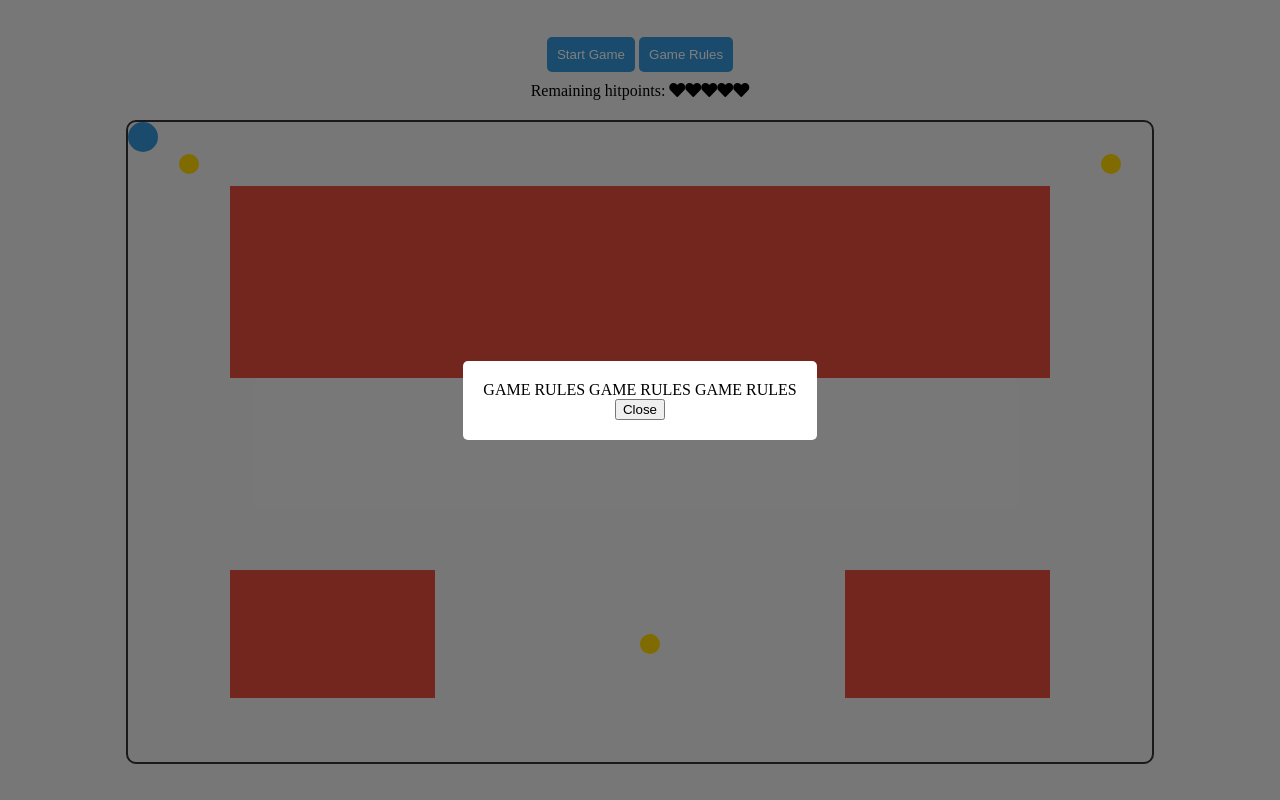
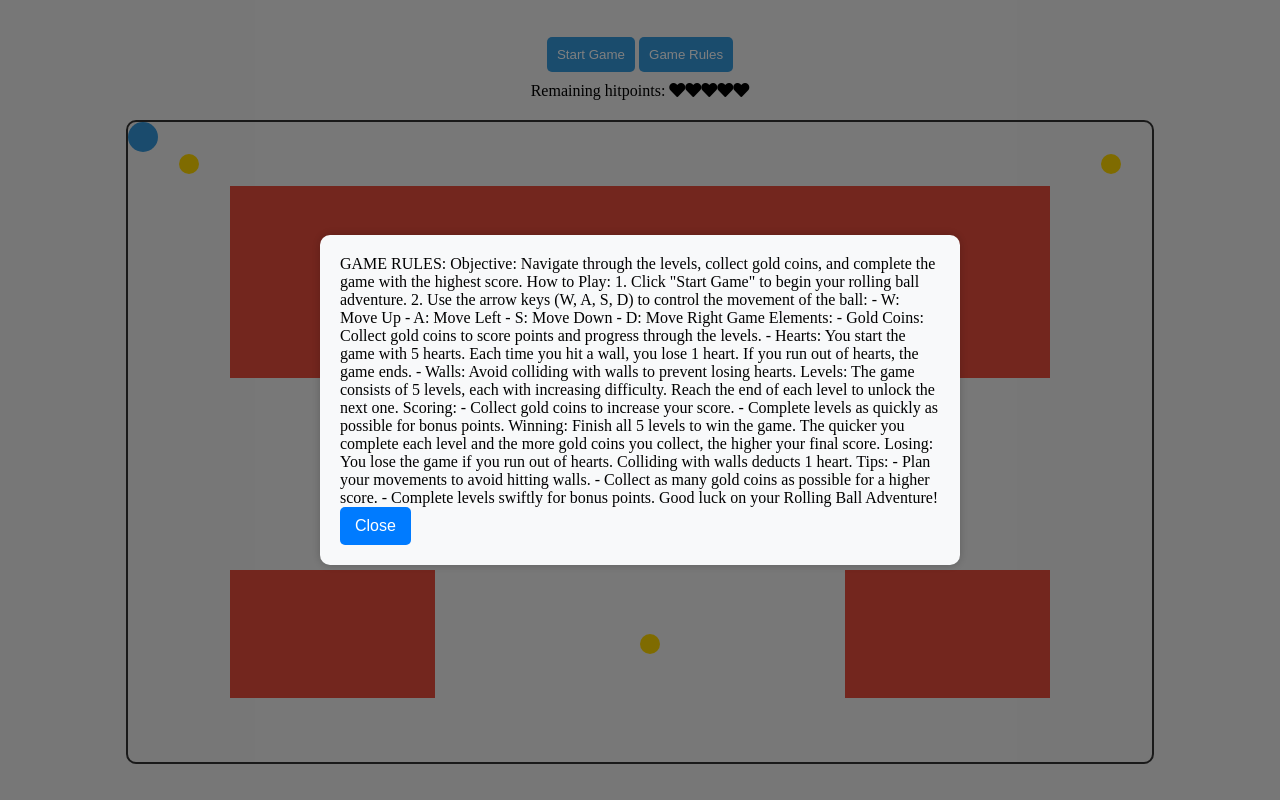
Before and after one commit to ErikPoczos/Semestralka, a plain HTML site: page index.html in a window 1280 px wide. Both pictures are taken after a click on the button "Game Rules". Drawn offline with Linux system fonts and the light colour scheme.

Commit message:
health taken after the level is FIXED, added gamerules (css not done)

```diff
--- a/main.css
+++ b/main.css
@@ -64,7 +64,7 @@ body {
     z-index: 1000;
 }
 
-.death-modal, .winner-modal, .game-rules-modal {
+.death-modal, .winner-modal {
     background-color: #fff;
     padding: 20px;
     border-radius: 5px;
@@ -74,3 +74,39 @@ body {
 .modal-content {
     margin-bottom: 20px;
 }
+
+.game-rules-modal {
+    background-color: #f8f9fa; /* Light gray background */
+    padding: 20px;
+    border-radius: 10px;
+    text-align: left;
+    max-width: 600px;
+    margin: 0 auto;
+    box-shadow: 0 0 10px rgba(0, 0, 0, 0.2); /* Subtle box shadow for depth */
+}
+
+.game-rules-modal h2 {
+    font-size: 1.5em;
+    color: #007bff; /* Blue color for headings */
+}
+
+.game-rules-modal p {
+    font-size: 1.2em;
+    line-height: 1.5;
+    color: #333; /* Dark gray text color */
+}
+
+.game-rules-modal button {
+    background-color: #007bff; /* Blue color for the button */
+    color: #fff; /* White text color */
+    padding: 10px 15px;
+    font-size: 1em;
+    border: none;
+    border-radius: 5px;
+    cursor: pointer;
+    transition: background-color 0.3s;
+}
+
+.game-rules-modal button:hover {
+    background-color: #0056b3; /* Darker blue on hover */
+}
--- a/script.js
+++ b/script.js
@@ -96,6 +96,9 @@ function createCoin(coinData) {
     newCoin.style.position = 'absolute';
     newCoin.style.left = coinData.position.x + '%';
     newCoin.style.top = coinData.position.y + '%';
+
+    console.log('Coin created:', newCoin, 'at', coinData.position.x + '%', coinData.position.y + '%');
+
     coins.push(newCoin);
     document.getElementById('game-container').appendChild(newCoin);
 }
@@ -151,6 +154,11 @@ function showDeathModal() {
     deathModal.appendChild(modalContent);
     modalOverlay.appendChild(deathModal);
     document.body.appendChild(modalOverlay);
+
+    keys['w'] = false;
+    keys['s'] = false;
+    keys['a'] = false;
+    keys['d'] = false;
 }
 
 function showWinnerModal() {
@@ -192,7 +200,45 @@ function showGameRules() {
     gameRulesModal.className = 'game-rules-modal';
 
     const modalContent = document.createElement('div');
-    modalContent.textContent = 'GAME RULES GAME RULES GAME RULES';
+    modalContent.textContent = `
+        GAME RULES:
+
+        Objective:
+        Navigate through the levels, collect gold coins, and complete the game with the highest score.
+
+        How to Play:
+        1. Click "Start Game" to begin your rolling ball adventure.
+        2. Use the arrow keys (W, A, S, D) to control the movement of the ball:
+           - W: Move Up
+           - A: Move Left
+           - S: Move Down
+           - D: Move Right
+
+        Game Elements:
+        - Gold Coins: Collect gold coins to score points and progress through the levels.
+        - Hearts: You start the game with 5 hearts. Each time you hit a wall, you lose 1 heart. If you run out of hearts, the game ends.
+        - Walls: Avoid colliding with walls to prevent losing hearts.
+
+        Levels:
+        The game consists of 5 levels, each with increasing difficulty. Reach the end of each level to unlock the next one.
+
+        Scoring:
+        - Collect gold coins to increase your score.
+        - Complete levels as quickly as possible for bonus points.
+
+        Winning:
+        Finish all 5 levels to win the game. The quicker you complete each level and the more gold coins you collect, the higher your final score.
+
+        Losing:
+        You lose the game if you run out of hearts. Colliding with walls deducts 1 heart.
+
+        Tips:
+        - Plan your movements to avoid hitting walls.
+        - Collect as many gold coins as possible for a higher score.
+        - Complete levels swiftly for bonus points.
+
+        Good luck on your Rolling Ball Adventure!
+    `;
 
     const closeButton = document.createElement('button');
     closeButton.textContent = 'Close';
@@ -204,6 +250,7 @@ function showGameRules() {
     modalOverlay.appendChild(gameRulesModal);
     document.body.appendChild(modalOverlay);
 }
+
 
 
 function hideGameRules() {
@@ -243,6 +290,11 @@ function nextLevel(){
 
     isGameRunning = true;
     currentLevel++;
+
+    keys['w'] = false;
+    keys['s'] = false;
+    keys['a'] = false;
+    keys['d'] = false;
 
     const modalOverlay = document.querySelector('.modal-overlay');
     modalOverlay.remove();
```
